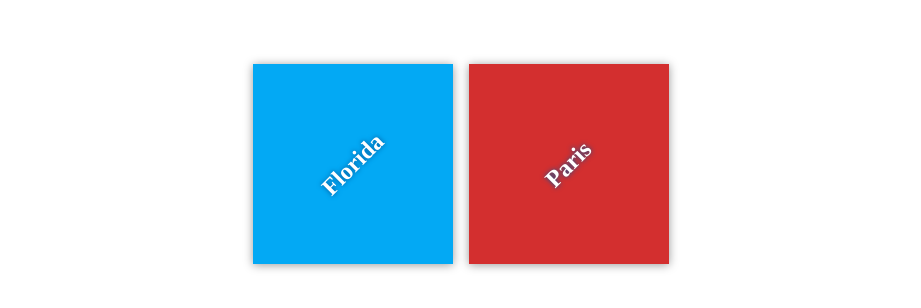
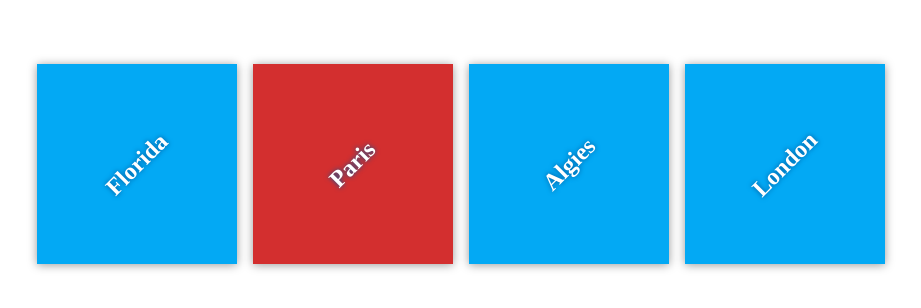
Before and after one commit to laid69/-my-travel-plans, a plain HTML site: page index.html in a window 1280 px wide. Shown: the part 236-544 px from the top of the page, without its empty margins (179-1100 px from the left). Drawn offline with Linux system fonts and the light colour scheme.

Commit message:
Add starting destinations

```diff
--- a/index.html
+++ b/index.html
@@ -17,6 +17,12 @@
             <div class="destination" id="paris">
                 <h2>Paris</h2>
             </div>
+            <div class="destination" id="algies">
+                <h2>Algies</h2>
+            </div>
+            <div class="destination" id="london">
+                <h2>London</h2>
+            </div>
         </div>
     </div>
 
```
